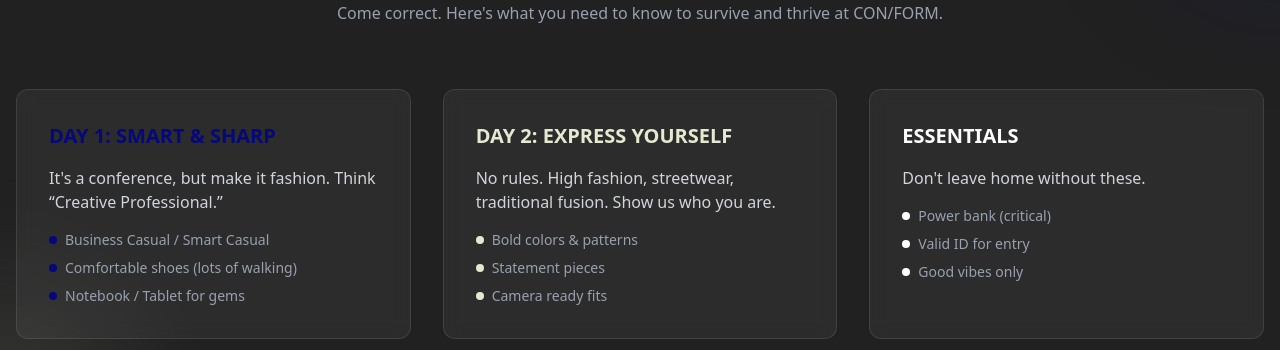
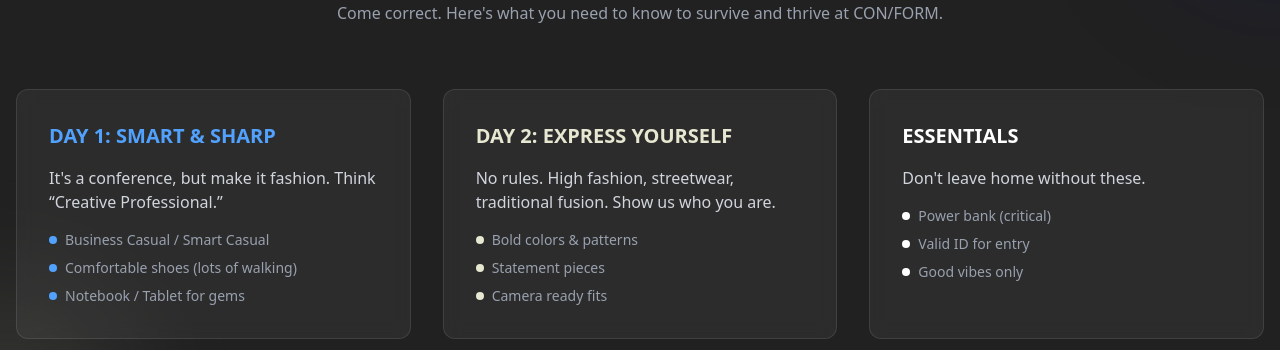
Before and after one commit to LoomRooms/conform-website, a Next.js app: page /experience in a window 1280 px wide. Shown: the part 4540-4890 px from the top of the page. Built offline with nearby package versions, Linux system fonts and the light colour scheme.

Commit message:
Experience page: Improve color contrast for Day 1 Vibe Check section

```diff
--- a/app/experience/page.tsx
+++ b/app/experience/page.tsx
@@ -177,12 +177,12 @@ export default function Experience() {
 
                     <div className="grid md:grid-cols-3 gap-8">
                         <div className="bg-white/5 p-8 rounded-xl border border-white/10 backdrop-blur-sm">
-                            <h3 className="font-bold text-xl mb-4 text-primary">Day 1: Smart &amp; Sharp</h3>
+                            <h3 className="font-bold text-xl mb-4 text-blue-400">Day 1: Smart &amp; Sharp</h3>
                             <p className="text-gray-300 mb-4">It&apos;s a conference, but make it fashion. Think &ldquo;Creative Professional.&rdquo;</p>
                             <ul className="text-sm text-gray-400 space-y-2">
-                                <li className="flex items-center"><span className="w-2 h-2 bg-primary rounded-full mr-2"></span>Business Casual / Smart Casual</li>
-                                <li className="flex items-center"><span className="w-2 h-2 bg-primary rounded-full mr-2"></span>Comfortable shoes (lots of walking)</li>
-                                <li className="flex items-center"><span className="w-2 h-2 bg-primary rounded-full mr-2"></span>Notebook / Tablet for gems</li>
+                                <li className="flex items-center"><span className="w-2 h-2 bg-blue-400 rounded-full mr-2"></span>Business Casual / Smart Casual</li>
+                                <li className="flex items-center"><span className="w-2 h-2 bg-blue-400 rounded-full mr-2"></span>Comfortable shoes (lots of walking)</li>
+                                <li className="flex items-center"><span className="w-2 h-2 bg-blue-400 rounded-full mr-2"></span>Notebook / Tablet for gems</li>
                             </ul>
                         </div>
 
```
